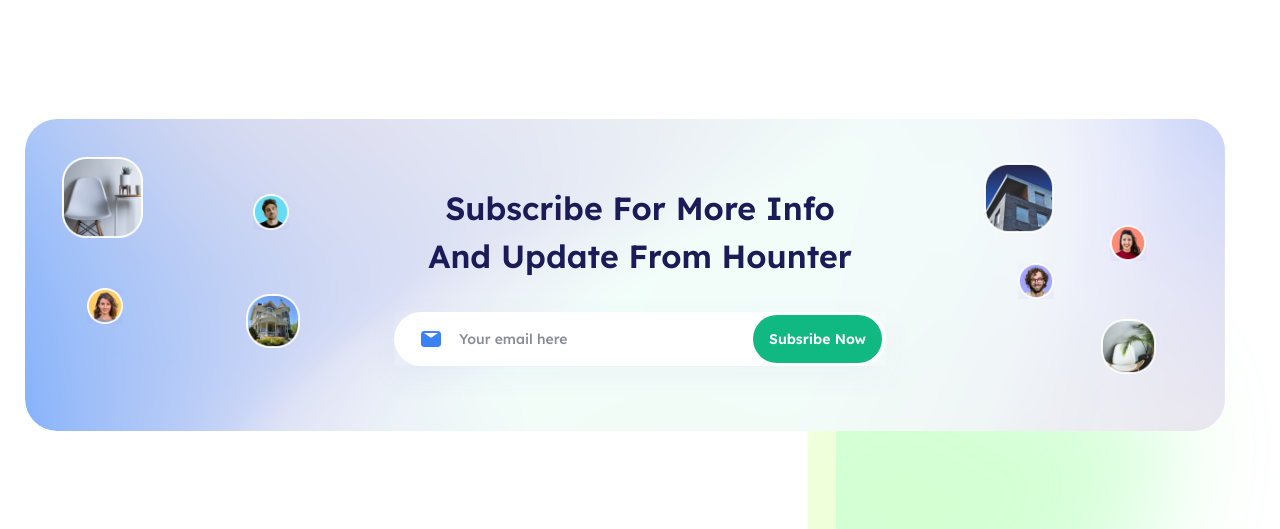
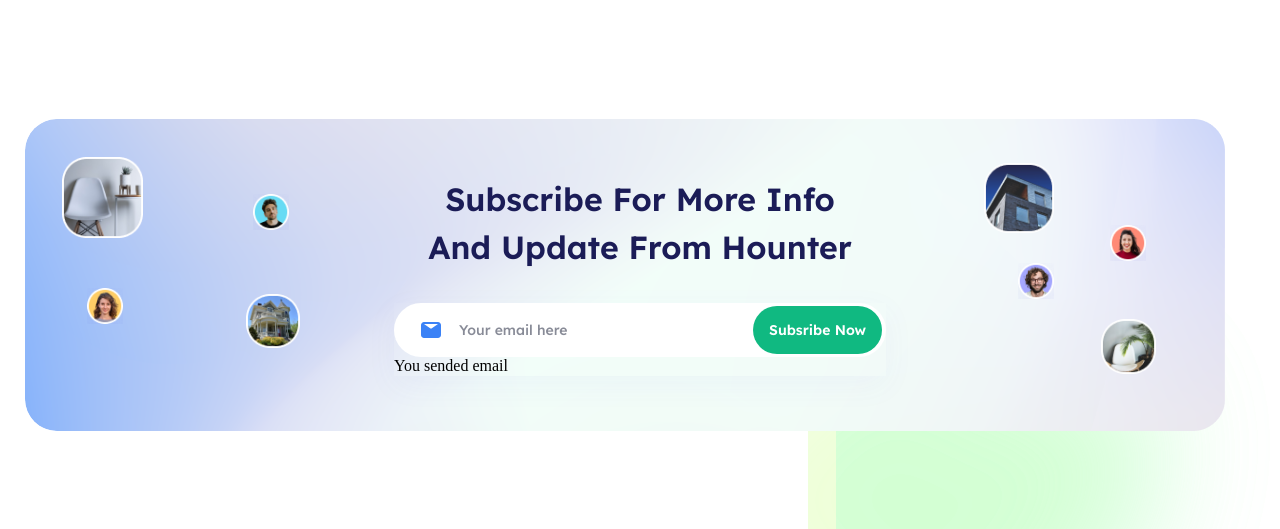
Before and after one commit to AleksOA/hous-hunter, a plain HTML site: page index.html in a window 1280 px wide. Shown: the part 3726-4255 px from the top of the page. Drawn offline with nearby package versions, Linux system fonts and the light colour scheme; files whose address does not match are found by name.

Commit message:
add div to form

```diff
--- a/index.html
+++ b/index.html
@@ -846,6 +846,9 @@
                             <div class="subscribe__form-button">
                                 <input class="subscribe__input-search" type="submit" value="Subsribe Now">
                             </div>
+                            <div class="subscribe__form-text2">
+                                You sended email
+                            </div>
                         </form>
                     </div>
                     <div class="subscribe__images-three">
```
